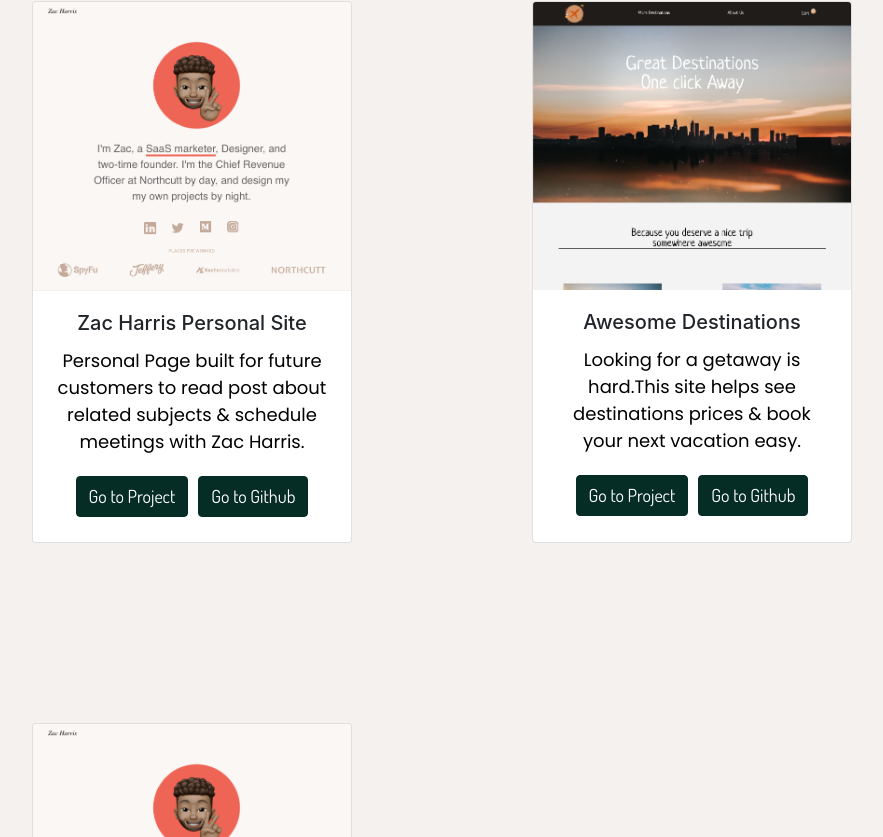
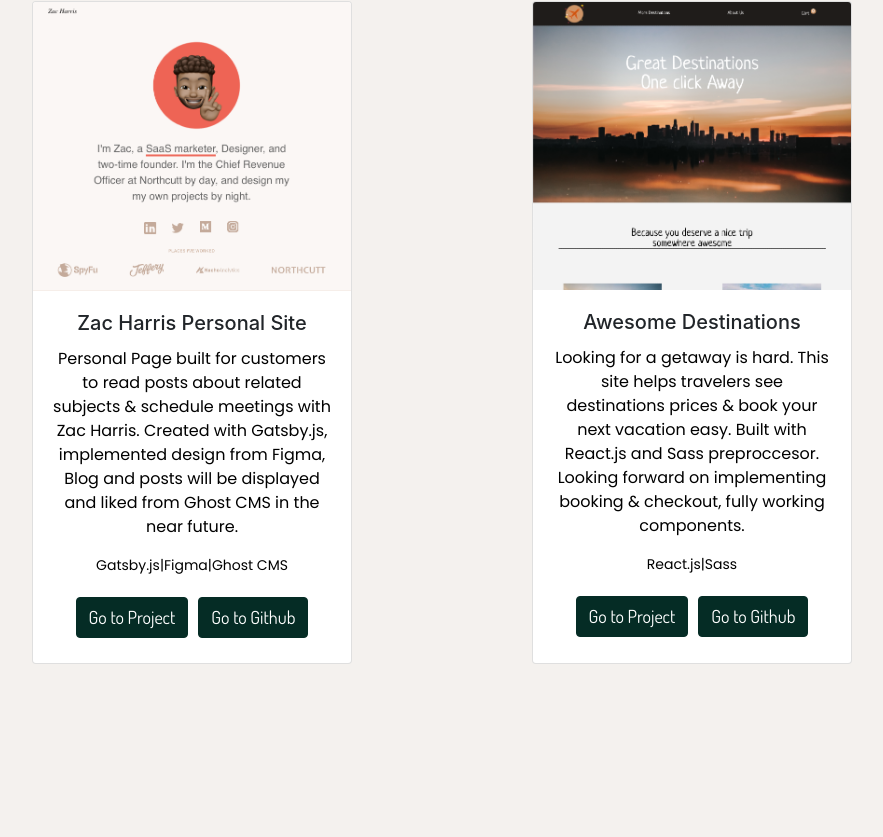
Before and after one commit to harrisharris1/andrea-portfolio, a React (Create React App) app in the folder portfolio/: page / in a window 1280 px wide. Shown: the part 1963-2800 px from the top of the page, without its empty margins (58-941 px from the left). Built offline with nearby package versions, Linux system fonts and the light colour scheme.

Commit message:
fixed contact and project cards

```diff
--- a/portfolio/src/components/footer.js
+++ b/portfolio/src/components/footer.js
@@ -14,6 +14,7 @@ const Footer = () =>(
            </div>
 
               <div className="socialMedia">
+                <p>Contact :</p>
                   <a target='_blank' href="https://www.linkedin.com/in/andrea-harris-208989174/" rel="noopener noreferrer"><img src={linkedin} width="65px" alt="linkedin icon"></img></a>
                   <a target='_blank' href="https://www.twitter.com/ImAndreaHarris/" rel="noopener noreferrer"><img src={twitter} width="65px" alt="twitter icon"></img></a>
                  <a target='_blank' href="mailto:a.s.quintana1210@gmail.com" rel="noopener noreferrer"><img src={gmail} width="65px" alt="gmail icon"></img></a>
--- a/portfolio/src/components/navigation.js
+++ b/portfolio/src/components/navigation.js
@@ -9,7 +9,7 @@ const Nav = () =>(
     <div className="Navigation">
         <div className="NavContainer">
                 <div className="Name">
-                    <h1>Andrea H<span className="color-dot">.</span></h1>
+                    <h1>Andrea Harris<span className="color-dot">.</span></h1>
                 </div>
                 <div className="nav-buttons">
                     <Button href={Resumepdf} target="_blank" rel="noopener noreferrer" className="nav-btn">Resume </Button>
--- a/portfolio/src/components/projects.js
+++ b/portfolio/src/components/projects.js
@@ -18,9 +18,12 @@ const Projects = () => (
                             <Card.Img variant="top" src={ZacPage} alt="project image" fluid/>
                             <Card.Body>
                                 <Card.Title>Zac Harris Personal Site</Card.Title>
-                            <Card.Text>
-                                Personal Page built for future customers to read post about
-                                related subjects & schedule meetings with Zac Harris.
+                            <Card.Text className="Project-description">
+                            Personal Page built for customers to read posts about related subjects & schedule meetings with Zac Harris.
+                            Created with Gatsby.js, implemented design from Figma, Blog and posts will be displayed and liked from Ghost CMS in the near future.
+                            </Card.Text>
+                            <Card.Text className="tech-used">
+                                Gatsby.js|Figma|Ghost CMS
                             </Card.Text>
                             <Button href="https://keen-mclean-51ee82.netlify.app/" className="custom-btn">Go to Project</Button>
                             <Button href="https://github.com/aharris1012/zac-personalsite" className="custom-btn">Go to Github</Button>
@@ -31,9 +34,12 @@ const Projects = () => (
                             <Card.Img variant="top" src={Destinations} alt="destinations project"fluid/>
                             <Card.Body>
                                 <Card.Title>Awesome Destinations</Card.Title>
-                            <Card.Text>
-                                 Looking for a getaway is hard.This site helps see destinations prices
-                                  & book your next vacation easy.
+                            <Card.Text  className="Project-description">
+                                 Looking for a getaway is hard. This site helps travelers see destinations prices
+                                  & book your next vacation easy. Built with React.js and Sass preproccesor. Looking forward on implementing booking & checkout, fully working components.
+                            </Card.Text>
+                            <Card.Text className="tech-used">
+                                React.js|Sass
                             </Card.Text>
                             <Button href="https://peaceful-agnesi-dad644.netlify.app/" className="custom-btn">Go to Project</Button>
                             <Button href="https://github.com/aharris1012/AwesomeDestinations" className="custom-btn">Go to Github</Button>
@@ -45,8 +51,11 @@ const Projects = () => (
                             <Card.Img variant="top" src={ZacPage} alt="next project" fluid/>
                             <Card.Body>
                                 <Card.Title>Coming Soon</Card.Title>
-                            <Card.Text>
-                                Working in a Finished Project
+                            <Card.Text  className="Project-description">
+                                Working on a Finished Project
+                            </Card.Text>
+                            <Card.Text className="tech-used">
+                                React.js|Sass
                             </Card.Text>
                             <Button href="#" className="custom-btn">Go to Project</Button>
                             <Button href="#" className="custom-btn">Go to Github</Button>
--- a/portfolio/src/styles/footer.css
+++ b/portfolio/src/styles/footer.css
@@ -1,5 +1,7 @@
 .FooterContainer{
     height: 20vh;
+    display:flex;
+    justify-content: space-between;
 }
 
 .FooterName h2{
@@ -11,5 +13,13 @@
 }
 
 .socialMedia{
-    margin-left:28px;
+   margin:2%;
 }
+
+
+.socialMedia p{
+    font-family: var(--font-body);
+    color: #c97467;
+    font-size: 1.5em;
+    margin-left:5%;
+}
--- a/portfolio/src/styles/projects.css
+++ b/portfolio/src/styles/projects.css
@@ -24,6 +24,14 @@
     flex-wrap: wrap;
 
 }
+
+.projectCard .Project-description{
+    font-size: 16px;
+}
+
+.projectCard .tech-used{
+    font-size: 14px;
+}
 .custom-btn{
     background-color: var(--color-first);
     border-color: var(--color-first);
```
